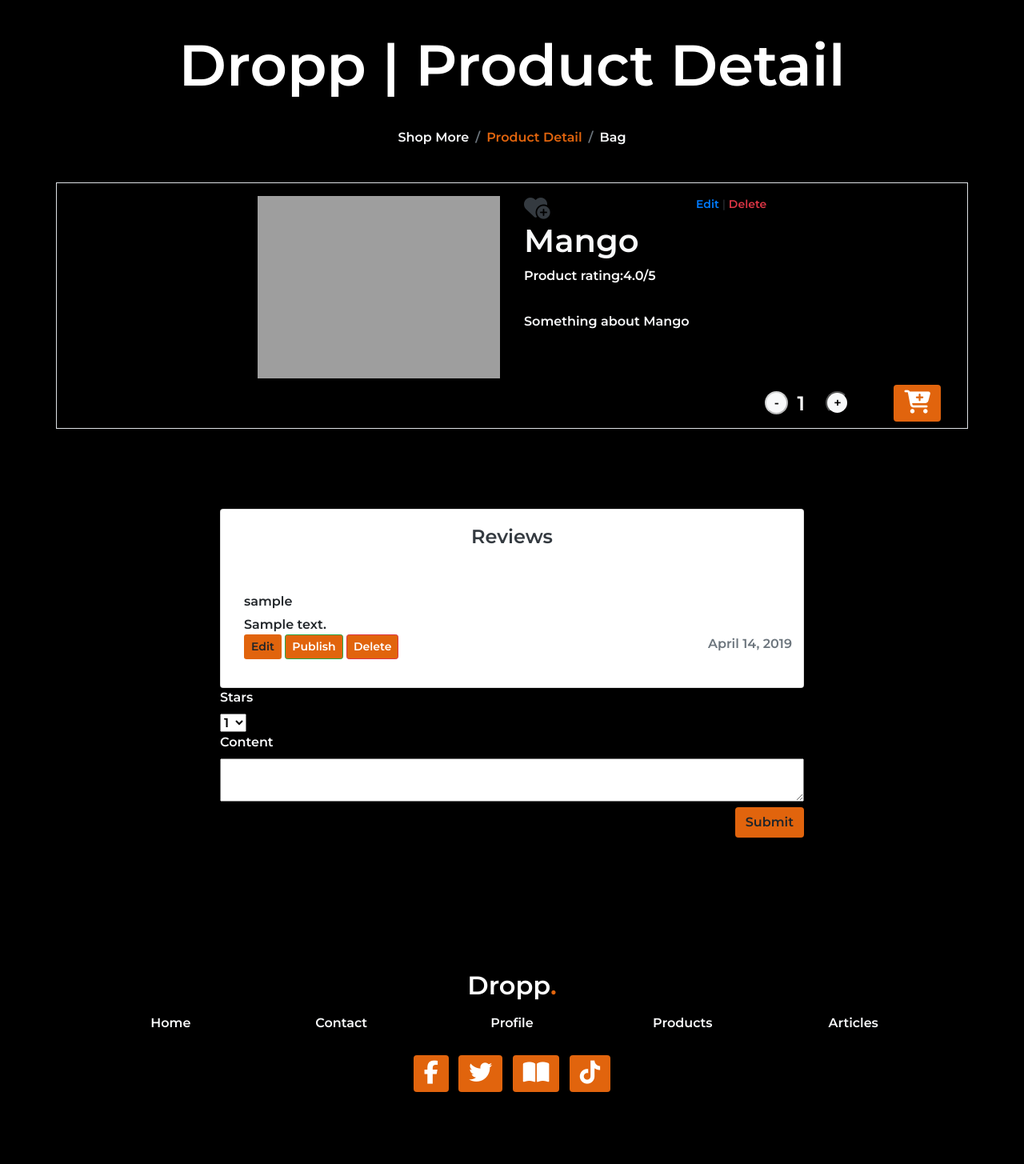
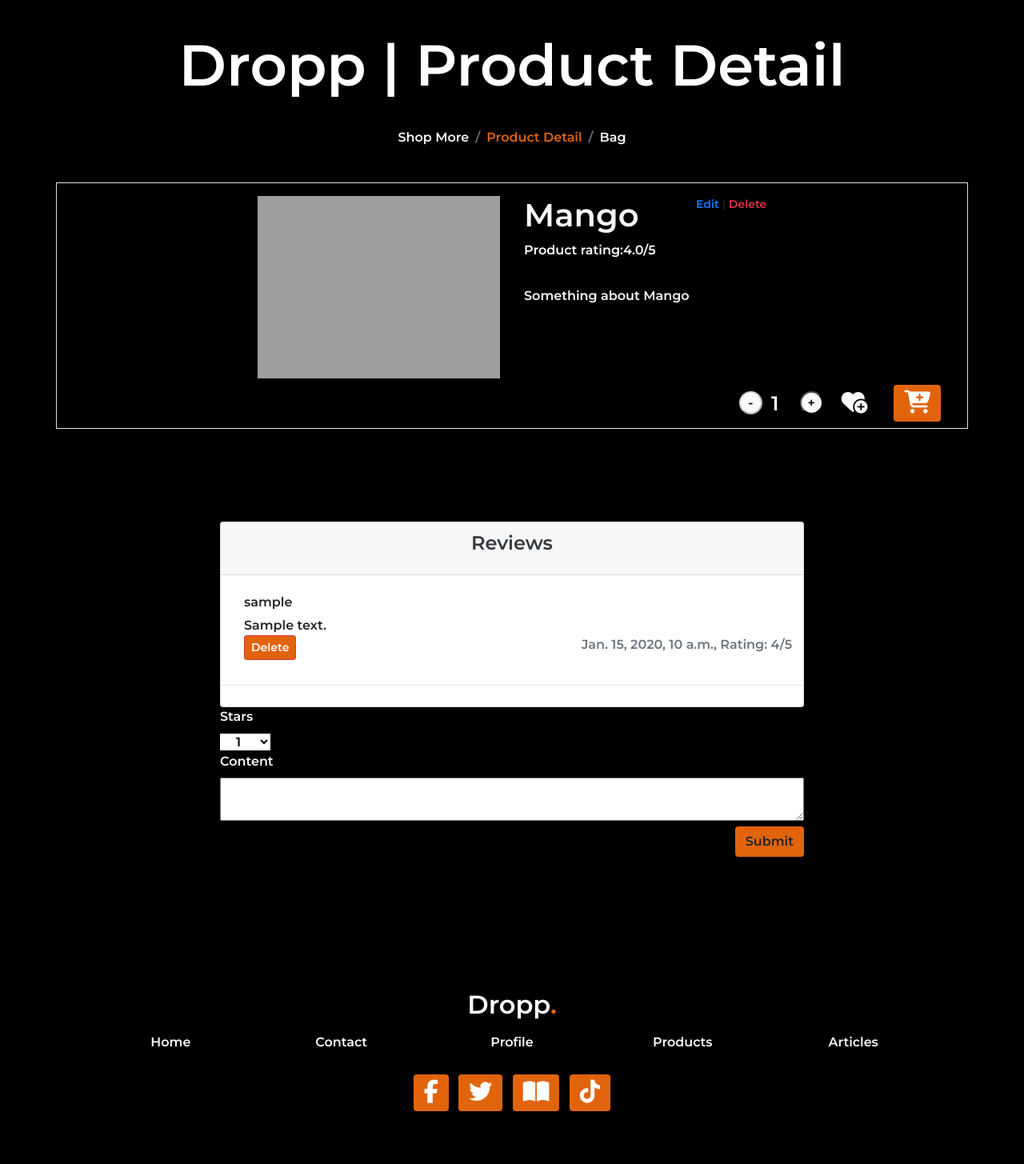
Before and after one commit to Marcroth0/canned-water, a Django app: page /products/1 in a window 1280 px wide. Shown: the part 62-1517 px from the top of the page at 80% size. Before the commit the page ends 1427 px from the top, so only its background shows below. Run offline with Django 3.2, Linux system fonts and the light colour scheme; a user stored in the database is signed in; data comes from the database, SQL or seed files in the repository; tables that the repository leaves empty hold one stand-in row (values such as "Sample post"); some libraries are stand-ins or nearby versions; some web fonts are replaced; grey boxes are pictures that could not be loaded.

Commit message:
Add styling, url-fix

```diff
--- a/articles/templates/articles/article_post_detail.html
+++ b/articles/templates/articles/article_post_detail.html
@@ -29,7 +29,7 @@
                     </div>
                 </div>
             <div class="row justify-content-center">
-                <div class="col-md-6">
+                <div class="col-md-8">
                     <div class="card">
                         <div class="card-header">
                             <h2 class="card-text text-center text-dark">{{ post.description }}</h2>
@@ -43,7 +43,7 @@
                         </div>
                         <div class="card-body">
                         <div class="col justify-content-center d-flex">
-                            <img src="{{ post.image.url }}">
+                            <img class="img-fluid" src="{{ post.image.url }}">
                         </div>
                         <div class="row mt-3">
                             <div class="col d-flex justify-content-center">
--- a/products/static/products/css/product_detail.css
+++ b/products/static/products/css/product_detail.css
@@ -19,3 +19,15 @@
 .comment-text {
     padding-left: 15px
 }
+
+select {
+    outline: 0;
+    border: 0;
+    box-shadow: none;
+    flex: 1;
+    padding: 0 1em;
+    color: #000;
+    background-color: #fff;
+    background-image: none;
+    cursor: pointer;
+}
--- a/products/templates/products/product_detail.html
+++ b/products/templates/products/product_detail.html
@@ -47,7 +47,6 @@
         {% endif %}
         {% csrf_token %}
         <input type="hidden" value="{{ product.id }}" class="prod_id">
-        <a class="action-heart AddToWishlist" title="Wishlist" href="#" data-abc="true"><i class="fa-solid fa-heart-circle-plus text-dark"></i> </a>
         <h1 class="text-light">{{ product.name }}</h1>
         <p>Product rating:{{ average }}/5</p>
         <hr>
@@ -65,6 +64,7 @@
                 <input class="count qty_input" type="number" name="quantity" value="1" min="1" max="99" data-item_id="{{ product.id }}" id="id_qty_{{ product.id }}">
                 <button class="increment-qty plus bg-light" data-item_id="{{ product.id }}" id="increment-qty_{{ product.id }}">+</button>
           </div>
+          <a class="action-heart AddToWishlist" title="Wishlist" href="{% url 'add_to_wish_list' product.id %}" data-abc="true"><i class="fa-solid fa-heart-circle-plus text-light"></i> </a>
           <div class="col-sm d-flex justify-content-center text-center m-2">
           <button type="submit" value="Add to Bag" class="btn"><i class="fa-solid fa-cart-plus"></i></button>
           </div>
@@ -73,66 +73,11 @@
     </div>
   </div>
 </div>
-  <!-- <div class="container">
-  <h2 class="text-center">Reviews</h2>
-  <div class="bg-light text-dark">
-    {% for review in reviews %}
-      <div class="notification mb-3">
-        <p class="text-dark">
-          <strong>Date: </strong>{{ review.date_published }},
-          <strong>Rating: </strong>{{ review.stars }}
-        </p>
-        {{ review.content }}
-      </div>
-      <p class="float-right text-dark">By {{ review.user }}</p>
-      {% empty %}
-      <div class="notification mb-3">
-        No reviews yet...
-      </div>
-    {% endfor %}
-  </div>
-  <div class="notification mb-3">
-    {% if request.user.is_authenticated %}
-    <form method="POST" action="{% url 'add_review' product.id %}">
-      {% csrf_token %}
-      <div class="field">
-        <label>Stars</label>
-        <div class="control">
-          <div class="select">
-            <select name="stars">
-              <option value="1">1</option>
-              <option value="2">2</option>
-              <option value="3">3</option>
-              <option value="4">4</option>
-              <option value="5">5</option>
-            </select>
-          </div>
-        </div>
-      </div>
-      <div class="field">
-        <label>Content</label>
-        <div class="control">
-          <textarea class="textarea w-100" name="content"></textarea>
-        </div>
-      </div>
-      <div class="field">
-        <div class="control">
-          <button class="btn rounded">Submit</button>
-        </div>
-      </div>
-    </form>
-    {% else %}
-    <p>Please sign in to add a review</p>
-  </div>
-  {% endif %}
-</div>
-</div>
-</div> -->
 <div class="container">
 <div class="row d-flex justify-content-center mt-100 mb-100">
     <div class="col-lg-8">
-        <div class="card">
-            <div class="card-body text-center">
+        <div class="card mt-3">
+            <div class="card-header text-center">
                 <h4 class="card-title text-dark">Reviews</h4>
             </div>
             <div class="comment-widgets">
@@ -141,13 +86,14 @@
                 <div class="d-flex flex-row comment-row m-t-0">
                     <div class="comment-text w-100">
                         <h6 class="font-medium">{{ review.user }}</h6> <span class="m-b-15 d-block">{{ review.content }} </span>
-                        <div class="comment-footer"> <span class="text-muted float-right">April 14, 2019</span>
-                          <button type="button" class="btn btn-cyan btn-sm">Edit</button>
-                          <button type="button" class="btn btn-success btn-sm">Publish</button>
+                        <div class="comment-footer"> <span class="text-muted float-right">{{ review.date_published }}, Rating: {{ review.stars }}/5 </span>
+                          {% if request.user == review.user or request.user == superuser %}
                           <a href="{% url 'delete_review' product.id review.id %}"><button type="button" class="btn btn-danger btn-sm">Delete</button></a>
+                          {% endif %}
                         </div>
                     </div>
                 </div>
+                <hr>
                 {% empty %}
                 <h3>No reviews yet</h3>
                 {% endfor %}
--- a/products/templates/products/products.html
+++ b/products/templates/products/products.html
@@ -14,7 +14,7 @@
 <div class="load-spinner"></div>
 <div class="row mt-100 d-flex products-bar justify-content-center align-items-center shadow mb-3">
     <div class="col-2 text-center color-toggle shadow m-1 pt-1 pb-1">
-        <a href="{% url 'products' %}" class="text-light">All products</a>
+        <a href="{% url 'products' %}" class="text-light">All</a>
     </div>
     <div class="col-2 text-center color-toggle shadow m-1 pt-1 pb-1">
         <a href="{% url 'products' %}?category=product_water" class="text-light">Water</a>
--- a/profiles/views.py
+++ b/profiles/views.py
@@ -50,11 +50,12 @@
 
     return render(request, template, context)
 
+@login_required
 def profile_account(request):
 
     return render(request, 'profiles/profile_account.html')
 
-
+@login_required
 def wish_list(request):
     user = get_object_or_404(UserProfile, user=request.user)
     wishlist = WishList.objects.filter(user_wish=user)
```
Also changed, not shown: profiles/templates/profiles/profile_account.html (+5 -5 lines).
